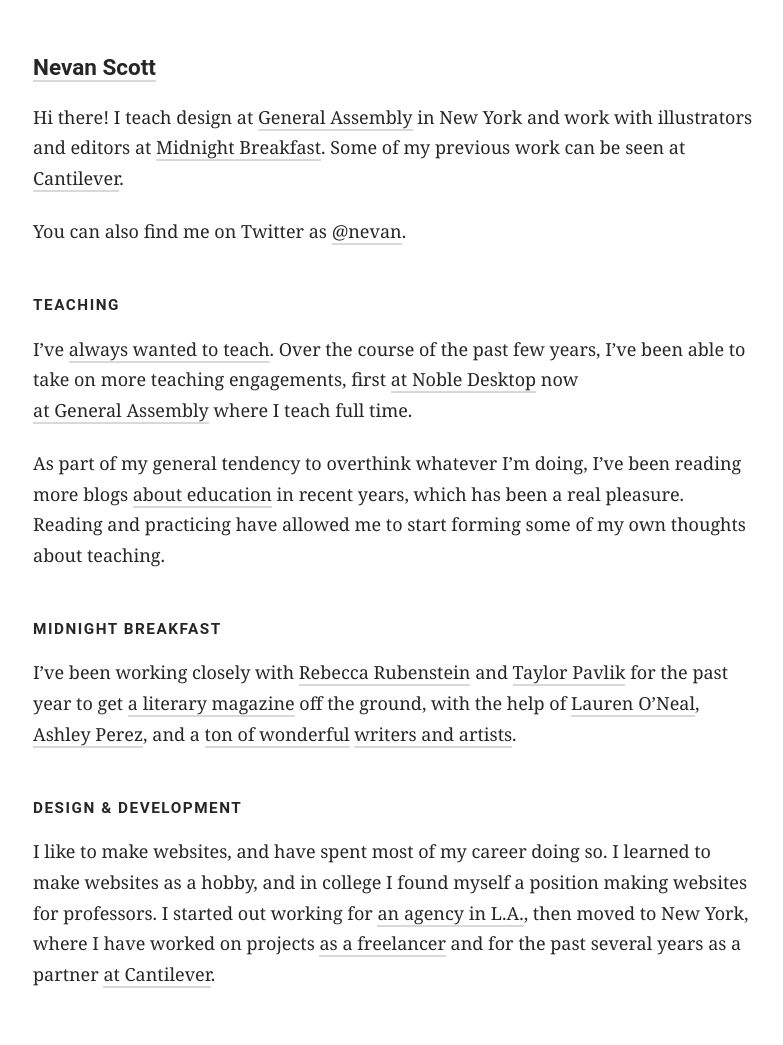
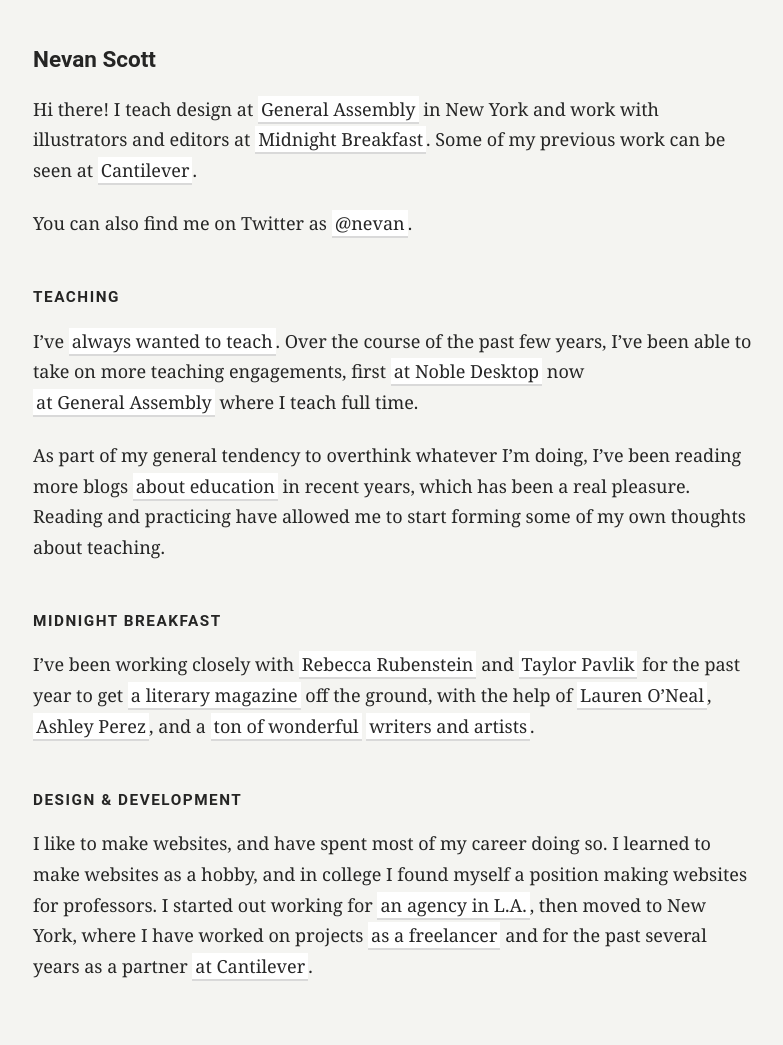
Before and after one commit to nevanscott/nevanscott.github.io, a Jekyll site: the page built from index.md, in a window 1280 px wide. Shown: the whole page, without its empty margins (247-1030 px from the left). Built offline with Jekyll 4.4.1, drawn with Linux system fonts in a browser that asks for light colours; nearby versions of some CDN libraries; some web fonts are replaced.

Commit message:
trying a slightly different style

```diff
--- a/css/main.scss
+++ b/css/main.scss
@@ -10,10 +10,12 @@ html {
 
 body {
 	background: white;
+	background: hsl(60,10,95);
 	color: rgba(0,0,0,.85);
 	font-family: $ff-serif;
 	font-size: 16px;
 	line-height: 1.6;
+	margin: 0;
 	min-height: 100%;
 	padding: .7em;
 	@media all and (min-width: 35em) {
@@ -47,8 +49,10 @@ p {
 	margin: 0 auto 1.25em;
 }
 a {
+  background: white;
 	border-bottom: 2px solid rgba(0,0,0,.15);
 	color: inherit;
+	padding: 1px 3px;
 	text-decoration: none;
 	-webkit-transition: border 250ms;
 	transition: border 250ms;
@@ -56,4 +60,9 @@ a {
 	&:hover {
 		border-color: rgba(0,0,0,.3);
 	}
+	header & {
+	  background: none;
+	  border: none;
+	  padding: 0;
+	}
 }
```
